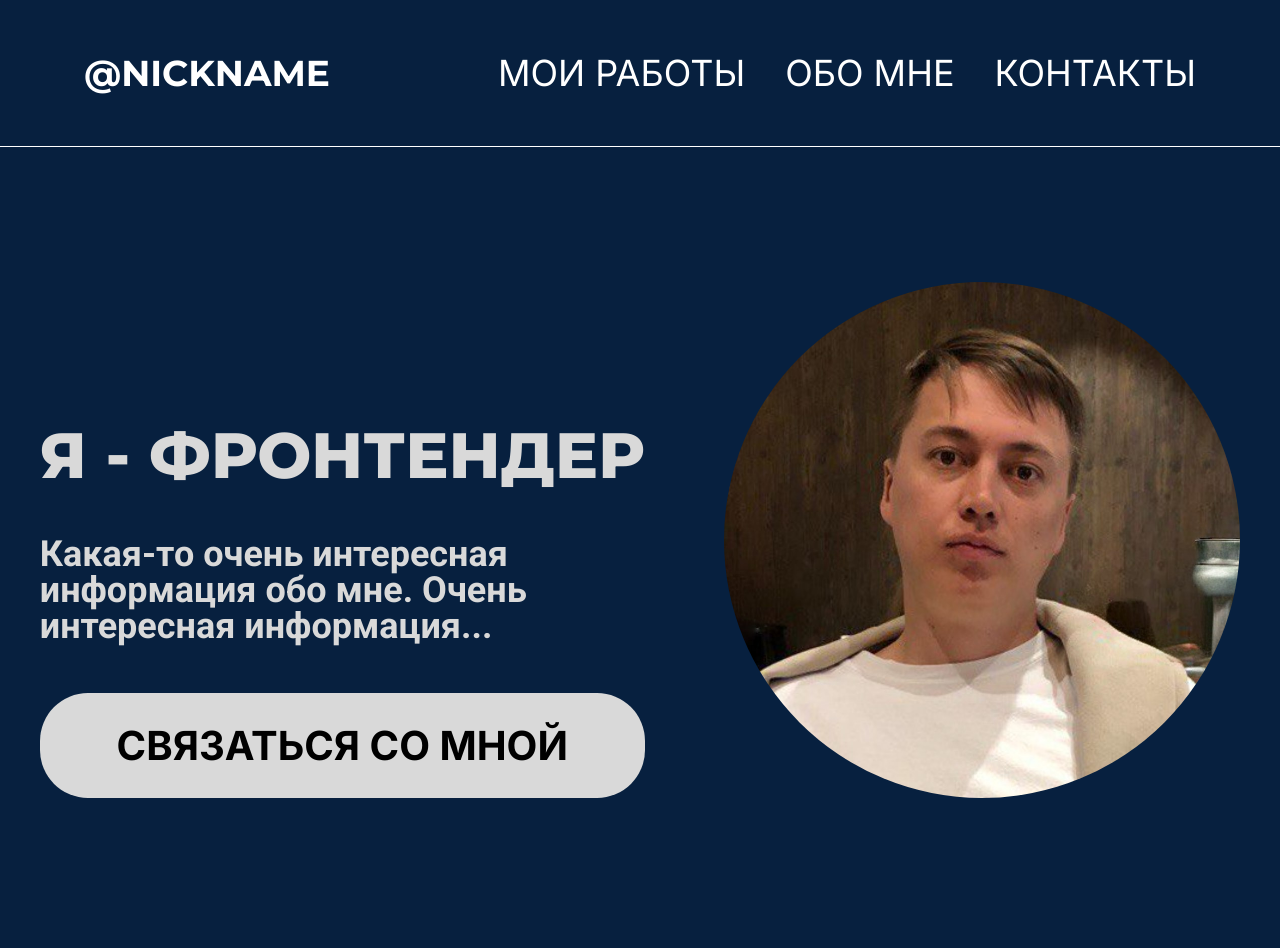
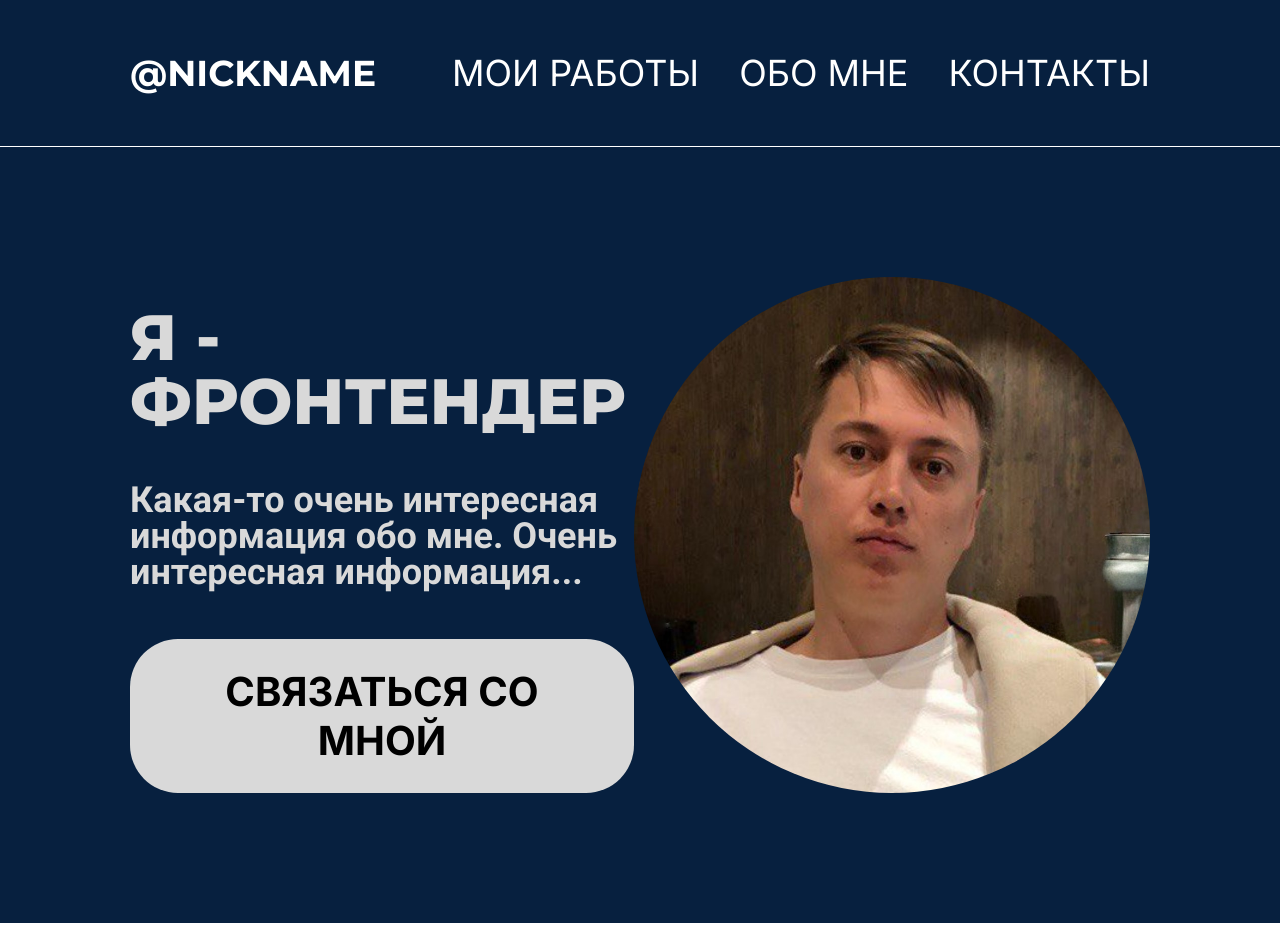
Before and after one commit to ivalera/site_card, a plain HTML site: page index.html in a window 1280 px wide. After the commit the page ends 923 px from the top, so only its background shows below. Drawn offline with Linux system fonts and the light colour scheme.

Commit message:
Add some changes in style.css file.

```diff
--- a/index.html
+++ b/index.html
@@ -9,16 +9,16 @@
 </head>
 <body>
     <header>
-        <nav class="container navigation">
+        <div class="container">
             <div class="nickname">
                 @NICKNAME
             </div>
-            <div class="list_menu">
+            <nav class="list_menu">
                 <div class="menu_elem"><a href="#">Мои работы</a></div>
                 <div class="menu_elem"><a href="#">Обо мне</a></div>
                 <div class="menu_elem"><a href="#">Контакты</a></div>
-            </div>
-        </nav>
+            </nav>
+        </div>
     </header>
     <section>
         <div class="container about">
--- a/style.css
+++ b/style.css
@@ -92,12 +92,9 @@ header{
 }
 
 .container{
+    padding: 55px 130px;
     display: flex;
-    justify-content: space-around;
-}
-
-.navigation{
-    padding: 55px 0;
+    justify-content: space-between;
 }
 
 .nickname{
@@ -120,7 +117,7 @@ header{
 .about{
     background: #07203F;
     align-items: end;
-    padding: 135px 0 150px;
+    padding: 130px;
 }
 
 .about_me{
```
